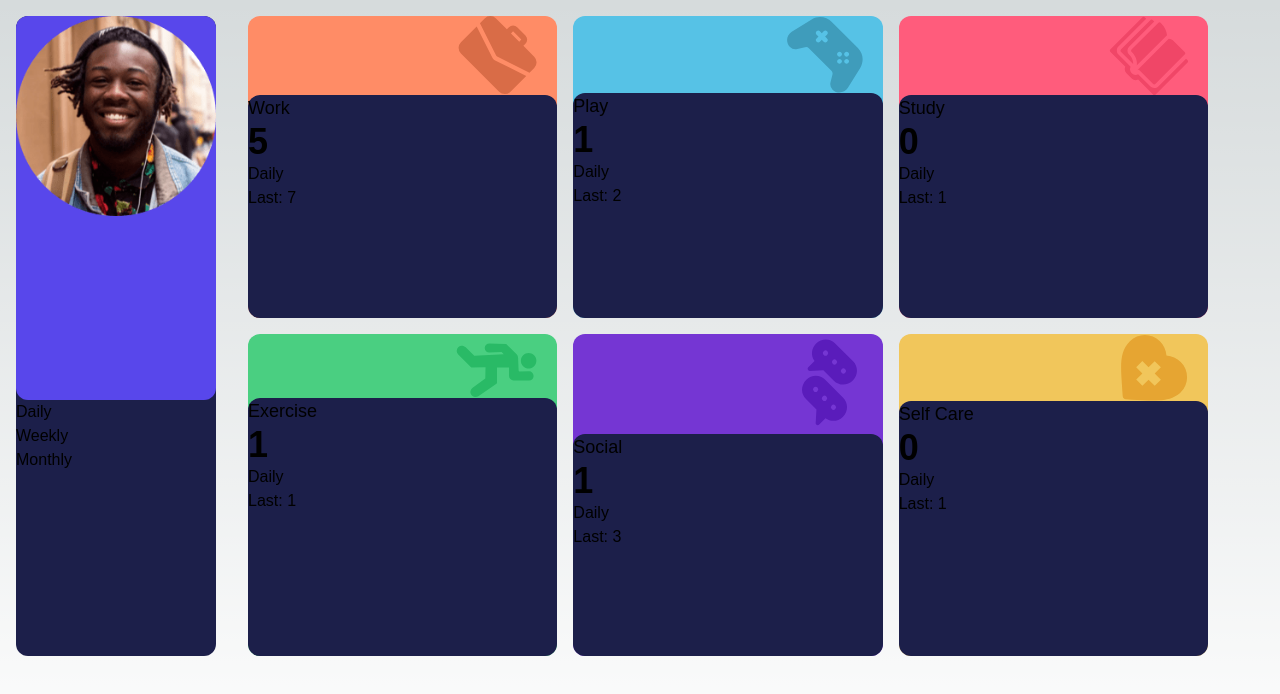
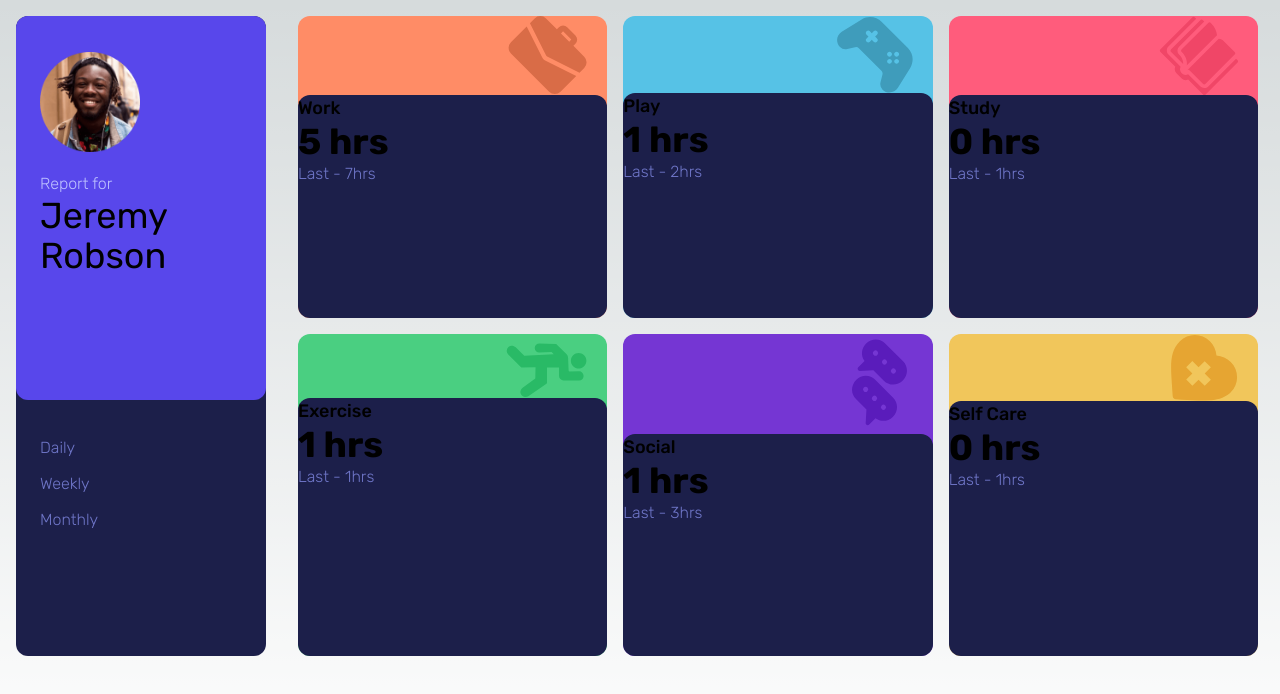
Before and after one commit to DavidVerghese/time-tracking-dashboard, a Next.js app: page /daily in a window 1280 px wide. Shown: the top 694 px of the page. Built offline with nearby package versions, Linux system fonts and the light colour scheme.

Commit message:
change font

```diff
--- a/app/Category/Category.jsx
+++ b/app/Category/Category.jsx
@@ -18,17 +18,13 @@ export default function Category({ category, timeframe, key }) {
 		"Self Care": <svg width="67" height="67" xmlns="http://www.w3.org/2000/svg"><path d="M.918 50.848c.114 1.723.232 3.5.346 5.336l.003.038.448 6.038c.06.81.412 1.536.951 2.075.54.54 1.266.892 2.075.952l6.038.447.038.003c12.086.755 21.237 1.231 28.95.484 9.007-.873 15.369-3.445 20.02-8.096 8.413-8.413 8.398-21.609-.034-30.041-3.79-3.79-8.959-6.11-14.31-6.526-.415-5.352-2.736-10.52-6.526-14.31C30.484-1.185 17.288-1.2 8.875 7.214-1.295 17.384-.415 30.697.918 50.848ZM21.36 27.122l6.172 6.173 6.16-6.159 6.172 6.173-6.16 6.158 6.173 6.173-6.158 6.158-6.173-6.172-6.158 6.158-6.173-6.172 6.159-6.159-6.173-6.172 6.16-6.159Z" fill="#E6A532" fill-rule="nonzero"/></svg>,
 	}
 
-	function capitalize(string) {
-		return string.charAt(0).toUpperCase() + string.slice(1);
-	}
 	return (
 		<div key={key} className={`${colorMap[category.title]} rounded-xl flex flex-col justify-end max-sm:h-48`}>
 			<div className="mr-5 ml-auto">{iconMap[category.title]}</div>
 			<div className="bg-dark-blue h-4/5 rounded-xl">
 				<h2>{category.title}</h2>
-				<p class="text-4xl font-bold">{category.timeframes[timeframe].current}</p>
-				{capitalize(timeframe)}
-				<p>Last: {category.timeframes[timeframe].previous}</p>
+				<p className="text-4xl font-bold">{category.timeframes[timeframe].current} hrs</p>
+				<p className="text-desaturated-blue">Last - {category.timeframes[timeframe].previous}hrs</p>
 			</div>
 		</div>
 	)
--- a/app/Sidebar/Sidebar.jsx
+++ b/app/Sidebar/Sidebar.jsx
@@ -3,19 +3,22 @@ import Image from 'next/image'
 
 export default function Sidebar() {
 	return (
-		<div className="bg-dark-blue sm:max-w-xs sm:h-4/5 m-4 rounded-xl">
-			<div className="bg-blue h-3/5 rounded-xl">
+		<div className="sidebar bg-dark-blue sm:max-w-[250px] sm:h-4/5 m-4 rounded-xl">
+			<div className="bg-blue h-3/5 rounded-xl p-6">
 				<Image
 					src={"/images/image-jeremy.png"}
 					alt={"profile"}
-					width={200}
-      				height={200}
+					width={100}
+					height={100}
+					className="my-3"
 				/>
+				<p className="text-pale-blue mt-5">Report for</p>
+				<h1 className="text-4xl">Jeremy Robson</h1>
 			</div>
-			<div className="flex-col">
-				<Link href="/daily"><p>Daily</p></Link>
-				<Link href="/weekly"><p>Weekly</p></Link>
-				<Link href="/monthly"><p>Monthly</p></Link>
+			<div className="flex-col p-6">
+				<Link href="/daily"><p className="text-desaturated-blue my-3">Daily</p></Link>
+				<Link href="/weekly"><p className="text-desaturated-blue my-3">Weekly</p></Link>
+				<Link href="/monthly"><p className="text-desaturated-blue my-3">Monthly</p></Link>
 			</div>
 		</div>
 	)
--- a/app/globals.css
+++ b/app/globals.css
@@ -36,6 +36,3 @@ h2 {
 p {
 	font-weight: 300;
 }
-.page {
-	font-family: 'Rubik', sans-serif;
-}
--- a/app/layout.js
+++ b/app/layout.js
@@ -1,7 +1,13 @@
 import { Inter } from 'next/font/google'
 import './globals.css'
 import Sidebar from './Sidebar/Sidebar'
-const inter = Inter({ subsets: ['latin'] })
+// const inter = Inter({ subsets: ['latin'] })
+import { Rubik } from 'next/font/google'
+
+const rubik = Rubik ({
+  subsets: ['latin'],
+  display: 'swap',
+})
 
 export const metadata = {
 	title: 'Create Next App',
@@ -10,8 +16,8 @@ export const metadata = {
 
 export default function RootLayout({ children }) {
 	return (
-		<html lang="en">
-		<body className={inter.className}>
+		<html lang="en" className={rubik.className}>
+		<body>
 			<main className="page sm:flex sm:flex-row h-screen">
 				<Sidebar />
 				{children}
--- a/tailwind.config.js
+++ b/tailwind.config.js
@@ -6,7 +6,7 @@ module.exports = {
 		'./app/**/*.{js,ts,jsx,tsx,mdx}',
 	],
 	theme: {
-		extend: {
+    extend: {
 		colors: {
 			'blue': 'hsl(246, 80%, 60%)',
 			'light-red-work': 'hsl(15, 100%, 70%)',
```
